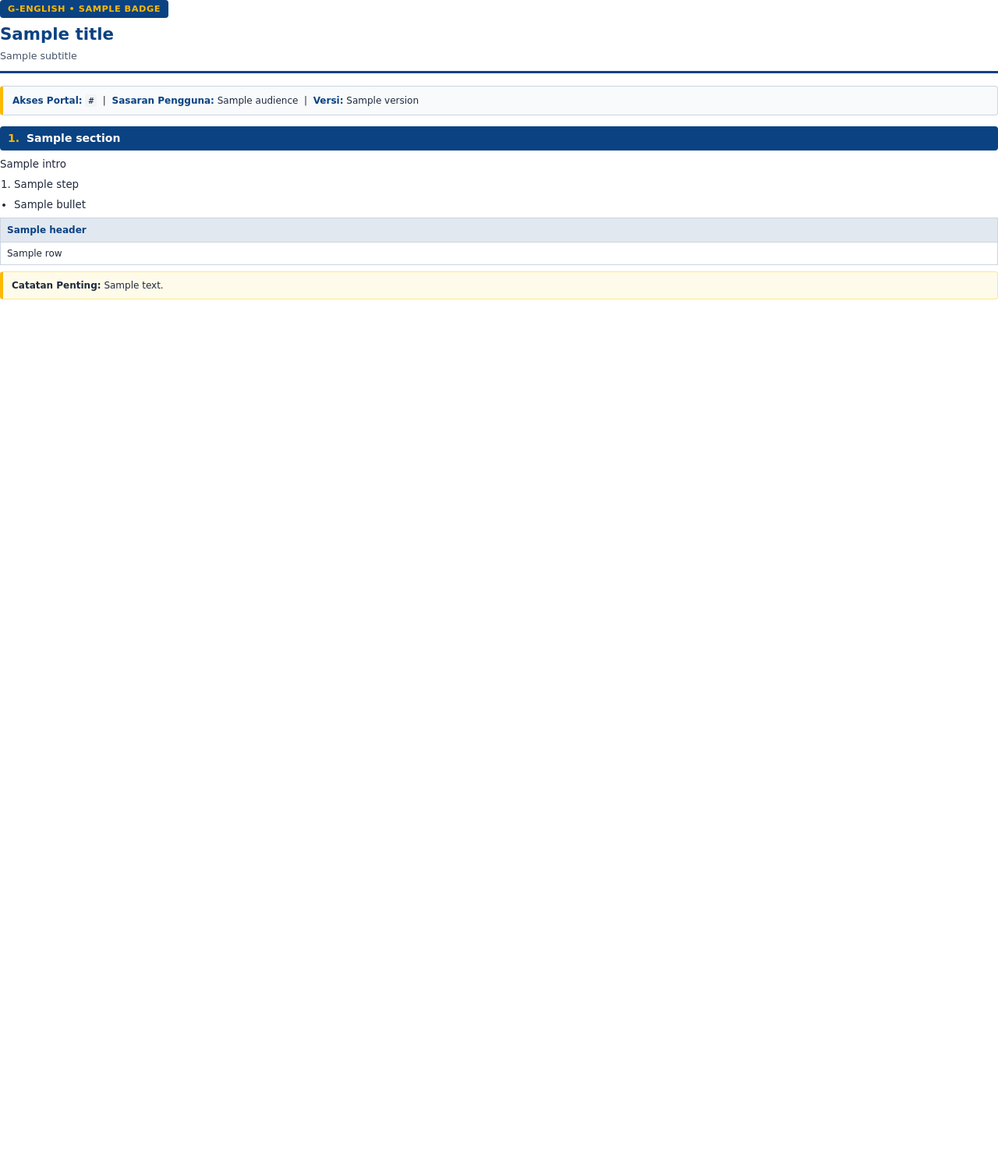
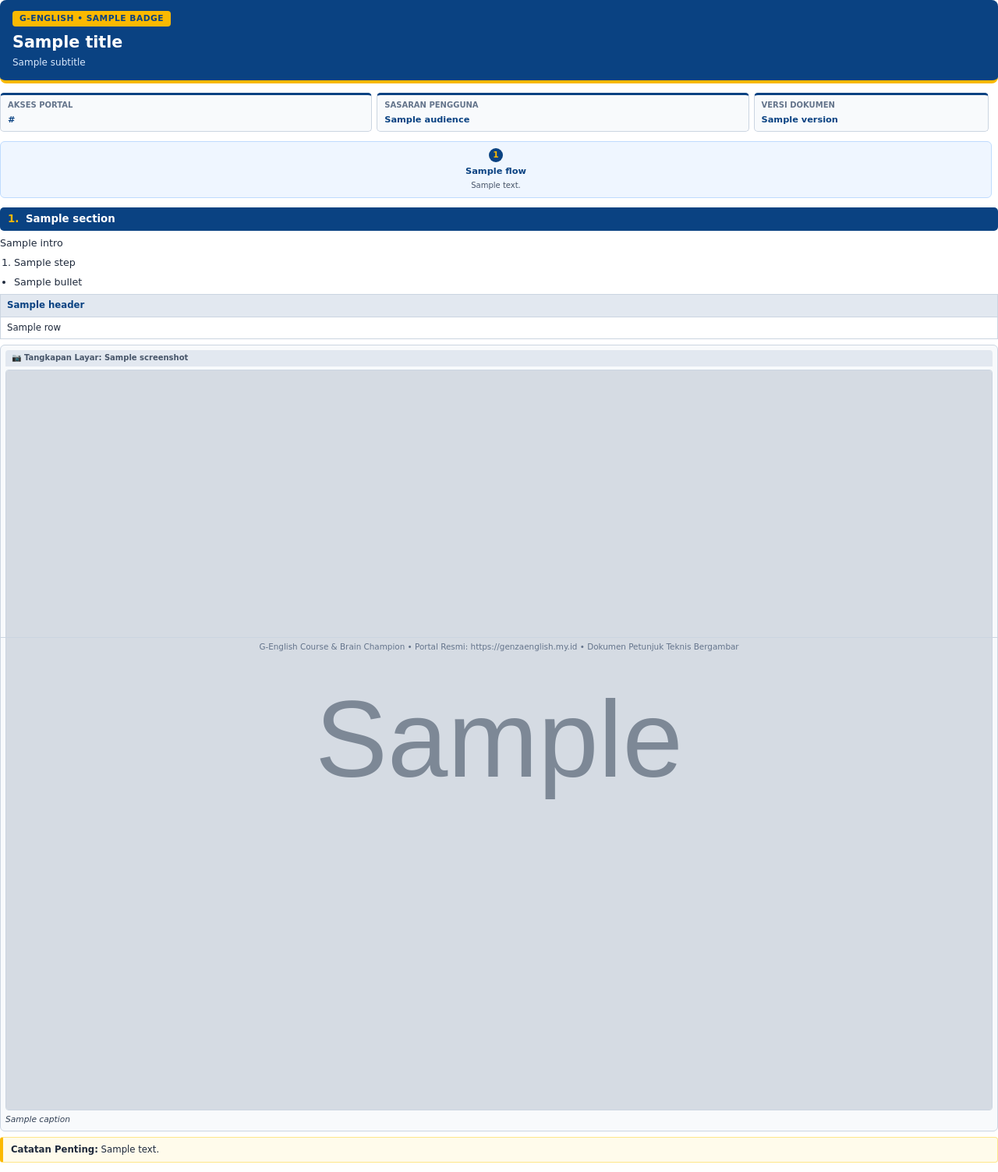
Before and after one commit to ahmadbakeri/g-english-test, a Laravel app: template resources/views/reports/juknis-pdf.blade.php in a window 1280 px wide. Shown: the whole page at 78% size. Before the commit the page ends 384 px from the top, so only its background shows below. Run offline with Laravel 12, Linux system fonts and the light colour scheme; the template is opened without the code that fills it: most values are stand-ins (such as "Sample title", 1, 10 or a date in 2020); grey boxes marked "Sample" are stand-in pictures; parts of the project's set-up code (start-up, migrations or seed data) failed here and were passed over; some libraries are stand-ins or nearby versions.

Commit message:
feat(v2): upgrade 8 Juknis PDFs with real portal screenshots and visual flow diagrams

```diff
--- a/resources/views/reports/juknis-pdf.blade.php
+++ b/resources/views/reports/juknis-pdf.blade.php
@@ -5,98 +5,156 @@
     <title>{{ $title }}</title>
     <style>
         @page {
-            margin: 18mm 16mm 18mm 16mm;
+            margin: 15mm 14mm 16mm 14mm;
         }
         * {
             box-sizing: border-box;
         }
         body {
             font-family: 'DejaVu Sans', sans-serif;
-            font-size: 10pt;
-            line-height: 1.5;
+            font-size: 9.5pt;
+            line-height: 1.48;
             color: #1e293b;
             margin: 0;
             padding: 0;
         }
         .header {
-            border-bottom: 3px solid #0a4282;
-            padding-bottom: 10px;
-            margin-bottom: 16px;
-        }
-        .header-top {
-            width: 100%;
-            border-collapse: collapse;
+            background-color: #0a4282;
+            color: #ffffff;
+            padding: 14px 16px;
+            border-radius: 8px;
+            border-bottom: 4px solid #fbb900;
+            margin-bottom: 12px;
         }
         .brand-badge {
             display: inline-block;
-            background-color: #0a4282;
-            color: #fbb900;
-            font-size: 8.5pt;
+            background-color: #fbb900;
+            color: #0a4282;
+            font-size: 8pt;
             font-weight: bold;
-            padding: 3px 10px;
+            padding: 2px 9px;
             border-radius: 4px;
             letter-spacing: 0.5px;
             text-transform: uppercase;
             margin-bottom: 6px;
         }
         h1 {
-            color: #0a4282;
-            font-size: 16pt;
+            color: #ffffff;
+            font-size: 15.5pt;
             margin: 2px 0 4px 0;
             line-height: 1.25;
         }
         .subtitle {
-            color: #475569;
-            font-size: 9.5pt;
+            color: #dbeafe;
+            font-size: 9pt;
             margin: 0;
         }
-        .meta-box {
+        .meta-grid {
+            width: 100%;
+            border-collapse: separate;
+            border-spacing: 6px 0;
+            margin: 0 -6px 12px -6px;
+        }
+        .meta-card {
             background-color: #f8fafc;
             border: 1px solid #cbd5e1;
-            border-left: 4px solid #fbb900;
-            border-radius: 4px;
-            padding: 9px 12px;
-            margin-bottom: 14px;
-            font-size: 9pt;
+            border-top: 3px solid #0a4282;
+            border-radius: 5px;
+            padding: 6px 9px;
+            font-size: 8.5pt;
+            vertical-align: top;
         }
-        .meta-box strong {
+        .meta-label {
+            color: #64748b;
+            font-size: 7.5pt;
+            text-transform: uppercase;
+            font-weight: bold;
+            display: block;
+            margin-bottom: 2px;
+        }
+        .meta-val {
             color: #0a4282;
+            font-weight: bold;
+        }
+        .flow-table {
+            width: 100%;
+            border-collapse: separate;
+            border-spacing: 4px 0;
+            margin: 0 -4px 12px -4px;
+        }
+        .flow-step {
+            background-color: #eff6ff;
+            border: 1px solid #bfdbfe;
+            border-radius: 6px;
+            padding: 7px 6px;
+            text-align: center;
+            vertical-align: top;
+        }
+        .flow-num {
+            display: inline-block;
+            background-color: #0a4282;
+            color: #fbb900;
+            font-weight: bold;
+            font-size: 8pt;
+            width: 18px;
+            height: 18px;
+            line-height: 18px;
+            border-radius: 9px;
+            margin-bottom: 3px;
+        }
+        .flow-title {
+            font-weight: bold;
+            font-size: 8.5pt;
+            color: #0a4282;
+            display: block;
+        }
+        .flow-desc {
+            font-size: 7.5pt;
+            color: #475569;
+        }
+        .flow-arrow {
+            width: 14px;
+            text-align: center;
+            vertical-align: middle;
+            font-weight: bold;
+            color: #fbb900;
+            font-size: 12pt;
         }
         .section {
-            margin-bottom: 13px;
+            margin-bottom: 12px;
             page-break-inside: avoid;
         }
         .section-title {
             background-color: #0a4282;
             color: #ffffff;
-            font-size: 10.5pt;
+            font-size: 10pt;
             font-weight: bold;
             padding: 5px 10px;
-            border-radius: 4px;
-            margin: 0 0 8px 0;
+            border-radius: 5px;
+            margin: 0 0 7px 0;
         }
         .section-title span {
             color: #fbb900;
             margin-right: 4px;
         }
         ol, ul {
-            margin: 4px 0 6px 0;
+            margin: 3px 0 6px 0;
             padding-left: 18px;
         }
         li {
-            margin-bottom: 4px;
+            margin-bottom: 3.5px;
         }
         table.data-table {
             width: 100%;
             border-collapse: collapse;
-            margin-top: 6px;
-            font-size: 9pt;
+            margin-top: 5px;
+            font-size: 8.8pt;
         }
         table.data-table th {
             background-color: #e2e8f0;
             color: #0a4282;
             text-align: left;
-            padding: 6px 8px;
+            padding: 5px 8px;
             border: 1px solid #cbd5e1;
             font-weight: bold;
         }
@@ -105,14 +163,45 @@
             border: 1px solid #cbd5e1;
             vertical-align: top;
         }
+        .shot-card {
+            border: 1px solid #cbd5e1;
+            border-radius: 6px;
+            background-color: #f8fafc;
+            padding: 6px;
+            margin-top: 7px;
+            margin-bottom: 6px;
+            page-break-inside: avoid;
+        }
+        .shot-topbar {
+            font-size: 7.5pt;
+            color: #475569;
+            background-color: #e2e8f0;
+            padding: 3px 8px;
+            border-radius: 4px 4px 0 0;
+            margin-bottom: 4px;
+            font-weight: bold;
+        }
+        .shot-img {
+            width: 100%;
+            height: auto;
+            border: 1px solid #cbd5e1;
+            border-radius: 4px;
+            display: block;
+        }
+        .shot-caption {
+            font-size: 8pt;
+            color: #334155;
+            margin-top: 4px;
+            font-style: italic;
+        }
         .note-box {
             background-color: #fffbeb;
             border: 1px solid #fde68a;
             border-left: 4px solid #fbb900;
-            padding: 8px 11px;
+            padding: 7px 10px;
             border-radius: 4px;
-            font-size: 9pt;
-            margin-top: 8px;
+            font-size: 8.8pt;
+            margin-top: 7px;
         }
         .footer {
             position: fixed;
@@ -121,7 +210,7 @@
             right: 0;
             border-top: 1px solid #cbd5e1;
             padding-top: 4px;
-            font-size: 8pt;
+            font-size: 7.8pt;
             color: #64748b;
             text-align: center;
         }
@@ -129,14 +218,15 @@
             background-color: #f1f5f9;
             padding: 1px 4px;
             border-radius: 3px;
-            font-size: 8.5pt;
-            color: #0f172a;
+            font-size: 8.3pt;
+            color: #0a4282;
+            font-weight: bold;
         }
     </style>
 </head>
 <body>
     <div class="footer">
-        G-English Course &amp; Brain Champion • Portal Resmi: https://genzaenglish.my.id • Dokumen Petunjuk Teknis
+        G-English Course &amp; Brain Champion • Portal Resmi: https://genzaenglish.my.id • Dokumen Petunjuk Teknis Bergambar
     </div>
 
     <div class="header">
@@ -145,11 +235,39 @@
         <p class="subtitle">{{ $subtitle }}</p>
     </div>
 
-    <div class="meta-box">
-        <strong>Akses Portal:</strong> <code>{{ $portalUrl }}</code> &nbsp;|&nbsp;
-        <strong>Sasaran Pengguna:</strong> {{ $audience }} &nbsp;|&nbsp;
-        <strong>Versi:</strong> {{ $version ?? 'v2.0 (2026)' }}
-    </div>
+    <table class="meta-grid">
+        <tr>
+            <td class="meta-card" style="width: 38%;">
+                <span class="meta-label">Akses Portal</span>
+                <span class="meta-val">{{ $portalUrl }}</span>
+            </td>
+            <td class="meta-card" style="width: 38%;">
+                <span class="meta-label">Sasaran Pengguna</span>
+                <span class="meta-val">{{ $audience }}</span>
+            </td>
+            <td class="meta-card" style="width: 24%;">
+                <span class="meta-label">Versi Dokumen</span>
+                <span class="meta-val">{{ $version ?? 'v2.0 (2026)' }}</span>
+            </td>
+        </tr>
+    </table>
+
+    @if (!empty($flow))
+        <table class="flow-table">
+            <tr>
+                @foreach ($flow as $i => $step)
+                    <td class="flow-step">
+                        <span class="flow-num">{{ $i + 1 }}</span>
+                        <span class="flow-title">{{ $step['title'] }}</span>
+                        <span class="flow-desc">{{ $step['desc'] }}</span>
+                    </td>
+                    @if ($i < count($flow) - 1)
+                        <td class="flow-arrow">&rarr;</td>
+                    @endif
+                @endforeach
+            </tr>
+        </table>
+    @endif
 
     @foreach ($sections as $idx => $section)
         <div class="section">
@@ -196,6 +314,20 @@
                 </table>
             @endif
 
+            @if (!empty($section['screenshots']))
+                @foreach ($section['screenshots'] as $shot)
+                    @if (!empty($shot['src']))
+                        <div class="shot-card">
+                            <div class="shot-topbar">&#128247; Tangkapan Layar: {{ $shot['label'] }}</div>
+                            <img class="shot-img" src="{{ $shot['src'] }}" alt="{{ $shot['label'] }}">
+                            @if (!empty($shot['caption']))
+                                <div class="shot-caption">{{ $shot['caption'] }}</div>
+                            @endif
+                        </div>
+                    @endif
+                @endforeach
+            @endif
+
             @if (!empty($section['note']))
                 <div class="note-box">
                     <strong>Catatan Penting:</strong> {!! $section['note'] !!}
```
Also changed, not shown: 8 other files.
